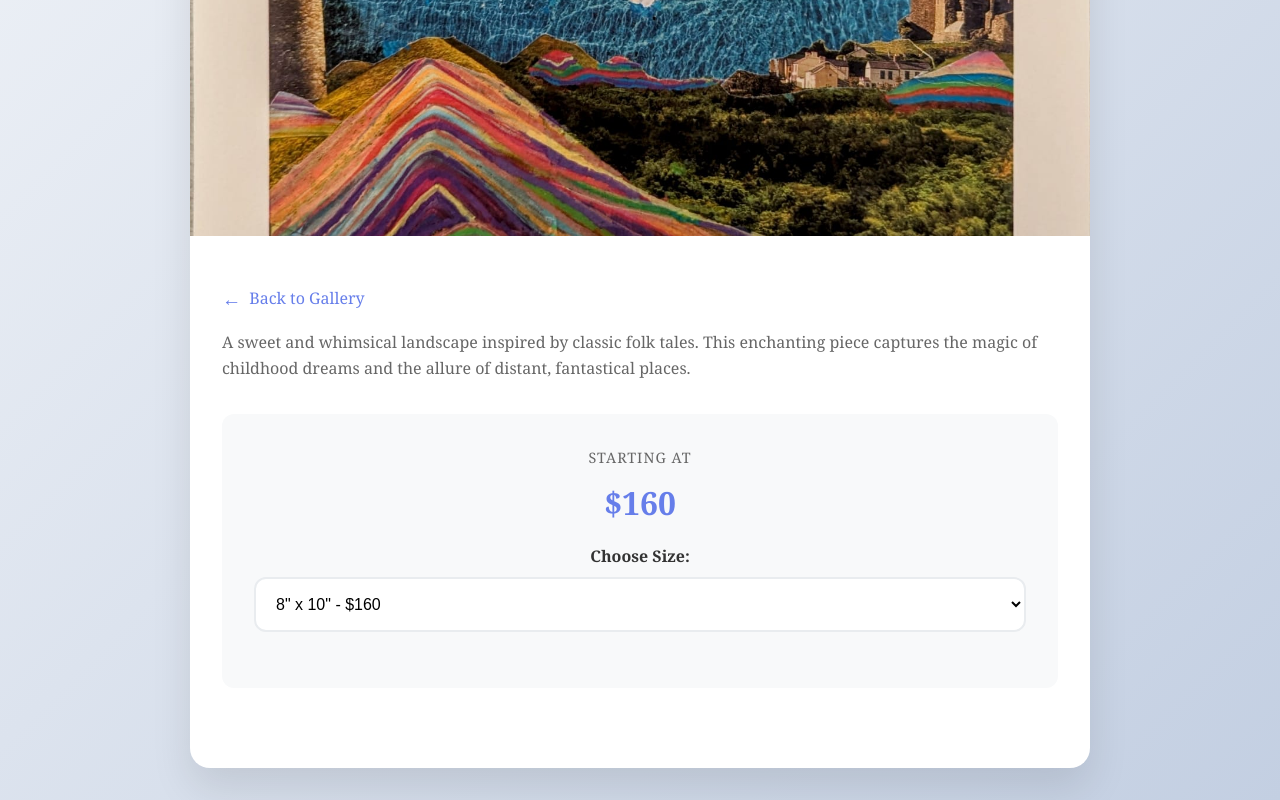
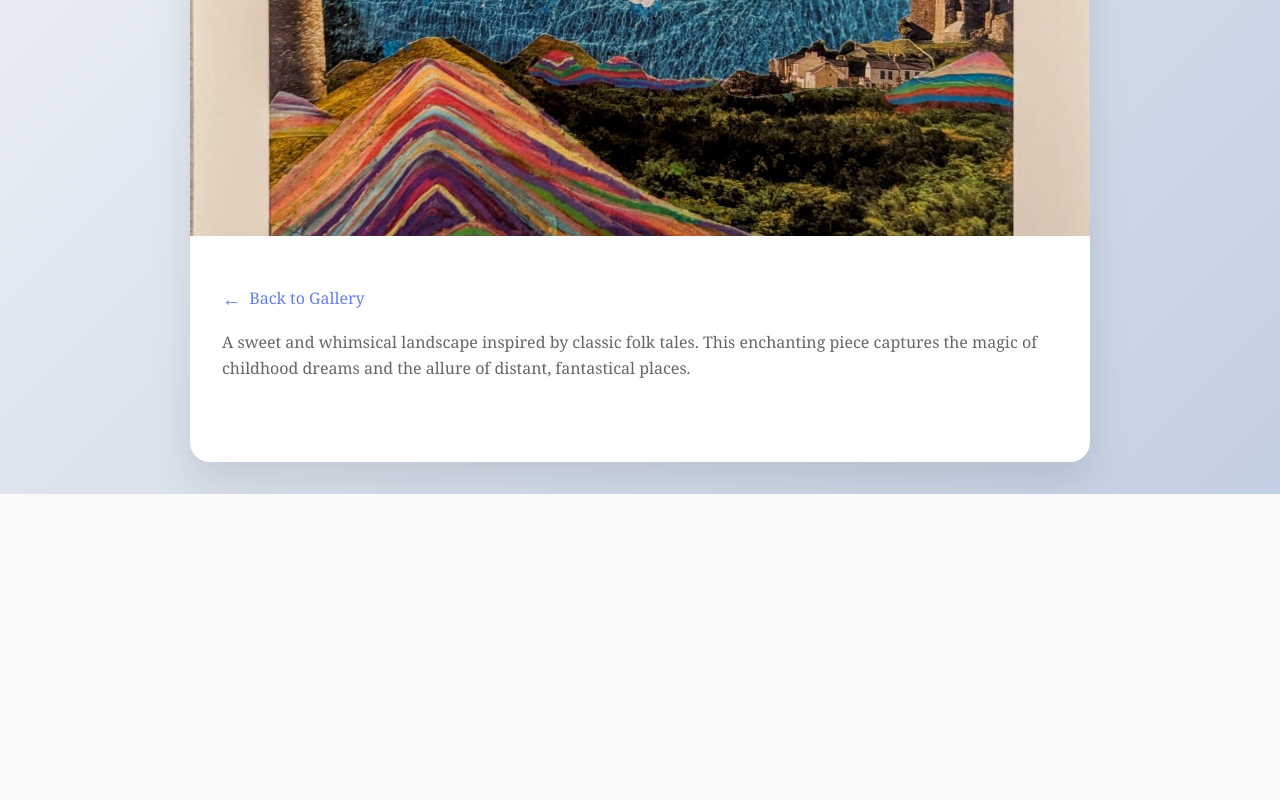
Before and after one commit to tomdread/shaunamcnally.com, a plain HTML site: page big-rock-candy-mountain.html in a window 1280 px wide. Shown: the part 590-1390 px from the top of the page. After the commit the page ends 1084 px from the top, so only its background shows below. Drawn offline with Linux system fonts and the light colour scheme; a script that the page names is missing.

Commit message:
update stripe button

```diff
--- a/big-rock-candy-mountain.html
+++ b/big-rock-candy-mountain.html
@@ -221,19 +221,6 @@
                     A sweet and whimsical landscape inspired by classic folk tales. This enchanting piece captures the magic of childhood dreams and the allure of distant, fantastical places.
                 </p>
 
-                <div class="price-section">
-                    <div class="price-label">Starting at</div>
-                    <div class="price">$160</div>
-
-                    <div class="size-selector">
-                        <label for="sizeSelect">Choose Size:</label>
-                        <select id="sizeSelect">
-                            <option value="8x10">8" x 10" - $160</option>
-                            <option value="11x14">11" x 14" - $180</option>
-                            <option value="16x20">16" x 20" - $200</option>
-                        </select>
-                    </div>
-                </div>
 
                 <div class="stripe-button-container">
                     <!-- Stripe Buy Button -->
```
